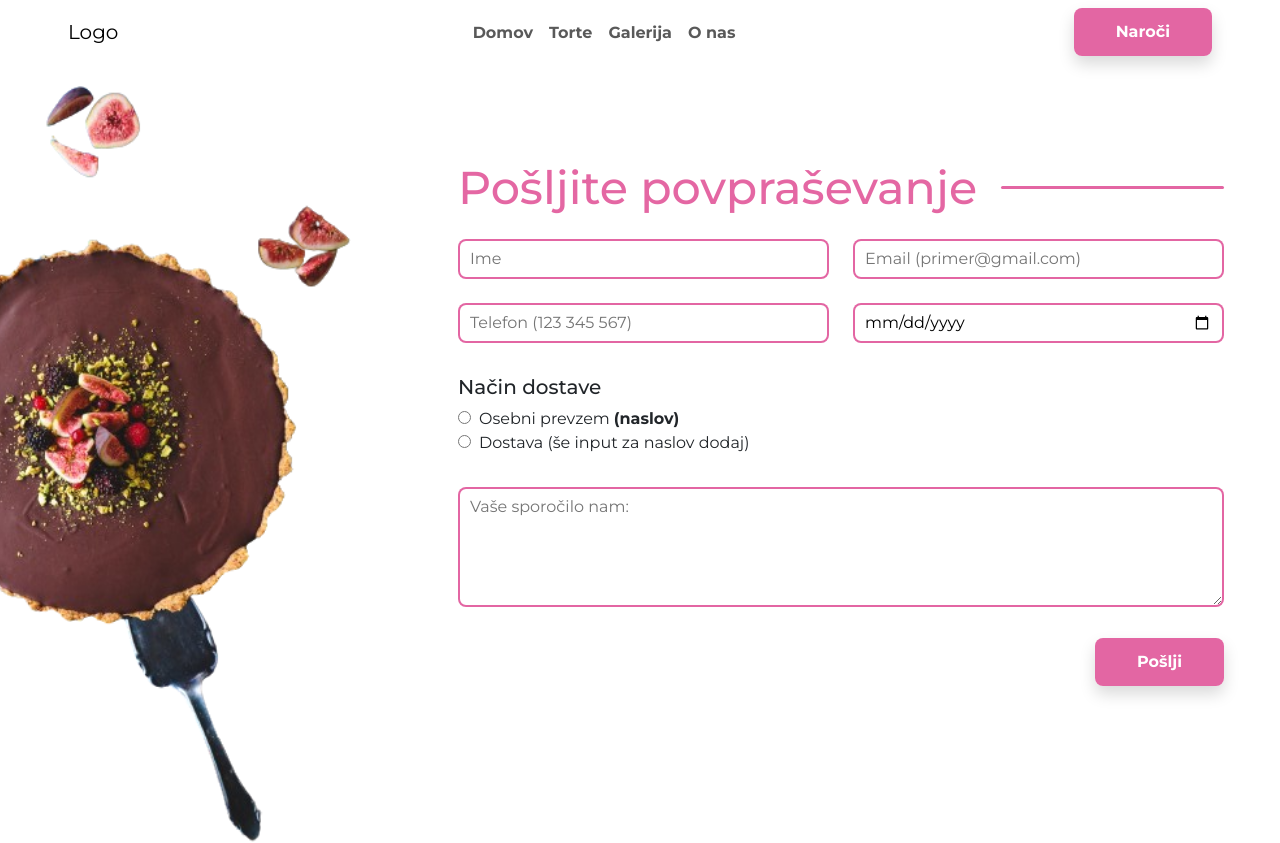
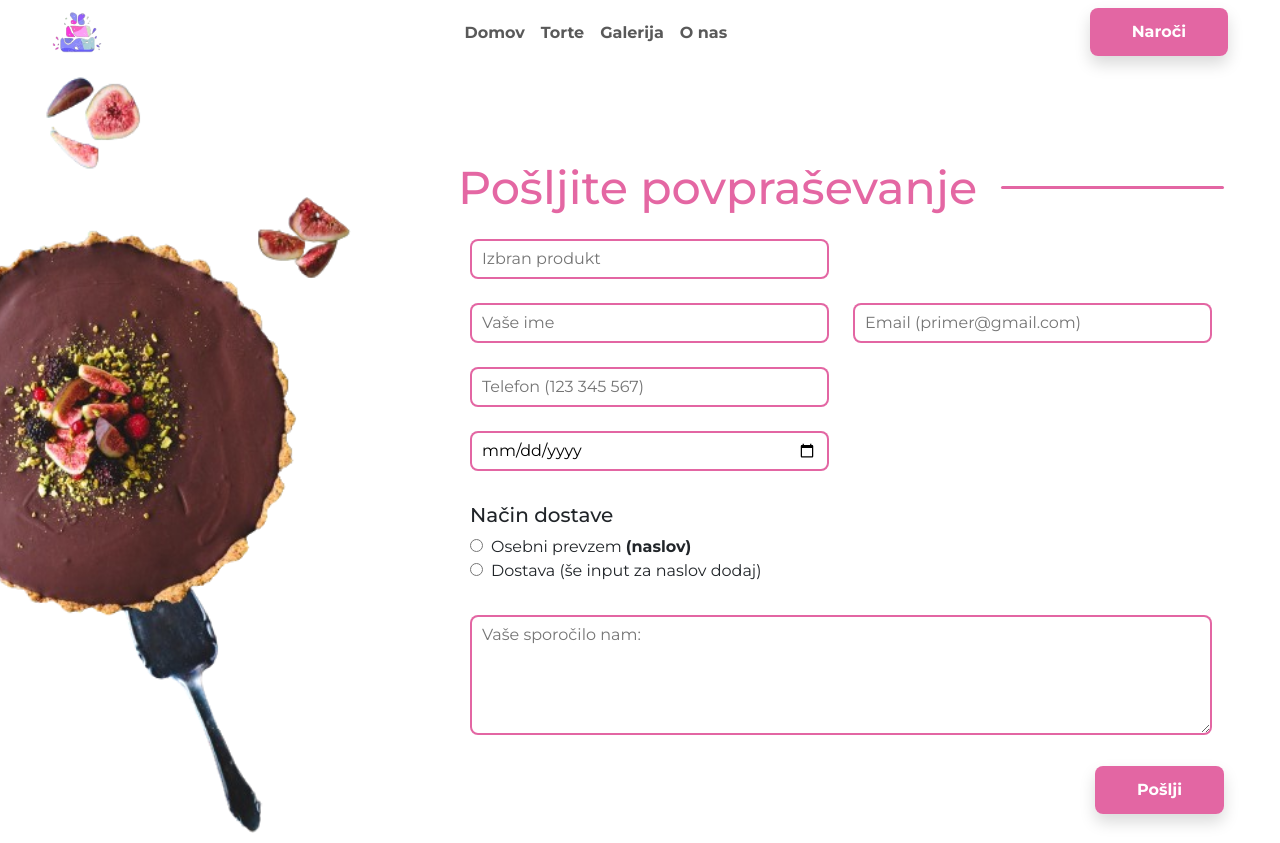
Before and after one commit to galeb9/panna-torte, a Next.js app: page /povprasevanje in a window 1280 px wide. Shown: the top 843 px of the page. Built offline with nearby package versions, Linux system fonts and the light colour scheme.

Commit message:
feat: Email send option, Logo component

```diff
--- /dev/null
+++ b/src/app/api/products/[id]/route.js
@@ -0,0 +1,14 @@
+import { NextResponse } from "next/server";
+
+const products = require("../../../../../public/products.json");
+
+export async function GET(request, context) {
+  const { params } = context;
+  const product = products.cakes.filter(
+    (item) => params.id === item.id.toString()
+  );
+
+  return NextResponse.json({
+    product,
+  });
+}
--- /dev/null
+++ b/src/app/api/products/route.js
@@ -0,0 +1,8 @@
+import { NextResponse } from "next/server";
+const products = require("../../../../public/products.json");
+
+export async function GET() {
+  return NextResponse.json({
+    products,
+  });
+}
--- /dev/null
+++ b/src/app/api/sendEmail/route.js
@@ -0,0 +1,49 @@
+import nodemailer from "nodemailer";
+import { NextResponse } from "next/server";
+
+export async function POST(request) {
+  const { formData } = await request.json();
+  console.log("starts", formData);
+
+  const myMail = "matej.grimsic@gmail.com";
+  const myMailCode = "utwr bswl wmzu chzs";
+
+  try {
+    const transport = nodemailer.createTransport({
+      service: "gmail",
+      host: "smtp.gmail.com",
+      port: 465,
+      auth: {
+        user: myMail,
+        pass: myMailCode,
+      },
+      tls: {
+        rejectUnauthorized: false,
+      },
+    });
+
+    const mailOptions = {
+      from: formData.email,
+      to: myMail,
+      subject: `Povpraševanje za ${formData.product}`,
+      html: `
+      <h2>Povpraševanje za ${formData.product}</h2>
+      <p>Ime stranke: ${formData.ime}</p>
+      <p>Izdelek ${formData.product}</p>
+      <p>Datum prevzema: ${formData.datumPrevzema}</p>
+      <p>Način dostave: ${formData.deliveryType}</p>
+      <p>Tel stranke: <a href="tel:+${formData.telefon}">${formData.telefon}</a></p>
+      <p>${formData.message}</p>
+      `,
+    };
+
+    await transport.sendMail(mailOptions);
+
+    return NextResponse.json(
+      { message: "Greate success -Borat" },
+      { status: 200 }
+    );
+  } catch (error) {
+    return NextResponse.json({ message: "ulov " + error }, { status: 500 });
+  }
+}
--- a/src/app/components/Footer/Footer.js
+++ b/src/app/components/Footer/Footer.js
@@ -1,20 +1,20 @@
 import Link from "next/link";
 import Image from "next/image";
-
-import "./Footer.scss";
+import Logo from "../Logo/Logo.js";
 
 import tel from "../../../../public/images/footer/tel.svg";
 import mail from "../../../../public/images/footer/mail.svg";
-
 import fb from "../../../../public/images/footer/fb.svg";
 import insta from "../../../../public/images/footer/insta.svg";
 import location from "../../../../public/images/footer/location.svg";
+
+import "./Footer.scss";
 
 export default function Footer() {
   return (
     <div className="footer base-bg-grey py-5">
       <div className="base-container d-flex justify-content-between gap-5">
-        <div>Logo</div>
+        <Logo />
         <div className="footer-items d-flex">
           <div>
             <h5 className="mb-3">Delovni čas</h5>
--- a/src/app/components/Header/Header.js
+++ b/src/app/components/Header/Header.js
@@ -1,10 +1,12 @@
 "use client";
+import { usePathname } from "next/navigation";
+import { useEffect } from "react";
+
+import Link from "next/link";
+import Logo from "../Logo/Logo.js";
+import BaseButton from "../UI/BaseButton/BaseButton";
 
 import "./Header.scss";
-import Link from "next/link";
-import BaseButton from "../UI/BaseButton/BaseButton";
-import { usePathname } from "next/navigation";
-import { useEffect } from "react";
 
 export default function Header() {
   useEffect(() => {
@@ -22,11 +24,9 @@ export default function Header() {
 
   return (
     <div className="sticky-top bg-white">
-      <nav className="base-container navbar navbar-expand-lg">
+      <nav className="base-container navbar navbar-expand-lg px-0">
         <div className="container-fluid">
-          <Link className="navbar-brand" href="/">
-            Logo
-          </Link>
+          <Logo />
 
           <div
             className="collapse navbar-collapse"
--- /dev/null
+++ b/src/app/components/Logo/Logo.js
@@ -0,0 +1,15 @@
+import Image from "next/image";
+import Link from "next/link";
+import logo from "../../../../public/images/panna-logo.png";
+
+import "./Logo.scss";
+
+export default function Logo() {
+  return (
+    <div className="logo-container">
+      <Link className="navbar-brand" href="/">
+        <Image priority src={logo} alt="Logo image" width={100} height={100} />
+      </Link>
+    </div>
+  );
+}
--- /dev/null
+++ b/src/app/components/Logo/Logo.scss
@@ -0,0 +1,3 @@
+.logo-container {
+  max-width: 50px;
+}
--- a/src/app/povprasevanje/page.js
+++ b/src/app/povprasevanje/page.js
@@ -6,23 +6,11 @@ import Image from "next/image";
 import BaseButton from "../components/UI/BaseButton/BaseButton";
 import BaseSectionTitle from "../components/UI/BaseSectionTitle/BaseSectionTItle";
 import sideImg from "../../../public/images/form/sideImg.png";
-
 import { useState } from "react";
 
 export default function Povprasevanje() {
-  // const send = async () => {
-  //   "use server";
-  //   console.log("clicked");
-
-  //   await sendMail({
-  //     to: "matej.grimsic@gmail.com",
-  //     name: "stranka",
-  //     subject: "test cake",
-  //     body: "<h1>A tasty cake</h1>",
-  //   });
-  // };
-
   const [formData, setFormData] = useState({
+    product: "",
     ime: "",
     email: "",
     telefon: "",
@@ -38,7 +26,18 @@ export default function Povprasevanje() {
 
   const handleSubmit = (e) => {
     e.preventDefault();
-    console.log("Form data submitted:", formData);
+
+    sendMail({ formData });
+  };
+  const sendMail = async (formData) => {
+    const response = await fetch("/api/sendEmail", {
+      method: "POST",
+      headers: {
+        "content-type": "application/json",
+      },
+      body: JSON.stringify(formData),
+    });
+    console.log(await response.json());
   };
 
   return (
@@ -50,14 +49,28 @@ export default function Povprasevanje() {
         <BaseSectionTitle text="Pošljite povpraševanje"></BaseSectionTitle>
 
         <form onSubmit={handleSubmit}>
-          <div className="containe my-4">
-            <div className="row gx-4 mb-4">
+          <div className="container my-4">
+            <div className="row mb-4">
+              <div className="col">
+                <input
+                  type="text"
+                  name="product"
+                  value={formData.product}
+                  placeholder="Izbran produkt"
+                  onChange={handleChange}
+                  className="form-input w-100"
+                />
+              </div>
+              <div className="col"></div>
+            </div>
+
+            <div className="row mb-4">
               <div className="col">
                 <input
                   type="text"
                   name="ime"
                   value={formData.ime}
-                  placeholder="Ime"
+                  placeholder="Vaše ime"
                   onChange={handleChange}
                   className="form-input w-100"
                 />
@@ -74,7 +87,7 @@ export default function Povprasevanje() {
               </div>
             </div>
 
-            <div className="row gx-4 mb-4">
+            <div className="row mb-4">
               <div className="col">
                 <input
                   type="tel"
@@ -85,6 +98,9 @@ export default function Povprasevanje() {
                   className="form-input col-6 w-100"
                 />
               </div>
+              <div className="col"></div>
+            </div>
+            <div className="row mb-4">
               <div className="col">
                 <input
                   type="date"
@@ -95,6 +111,7 @@ export default function Povprasevanje() {
                   className="form-input col-6 w-100"
                 />
               </div>
+              <div className="col"></div>
             </div>
             {/* for radio */}
             <div className="form-radios-container py-2 mb-4">
--- a/src/lib/mail.js
+++ b/src/lib/mail.js
@@ -13,6 +13,7 @@ export async function sendMail({ to, name, subject, body }) {
       pass: SMTP_PASSWORD,
     },
   });
+
   try {
     const testResult = await transport.verify();
     console.log(testResult);
@@ -24,7 +25,7 @@ export async function sendMail({ to, name, subject, body }) {
   try {
     await new Promise((resolve, reject) => {
       // send mail
-      transporter.sendMail(mailOptions, (err, response) => {
+      transport.sendMail(mailOptions, (err, response) => {
         if (err) {
           reject(err);
         } else {
```
Also changed, not shown: src/app/neki/page.js (added, +33 -0 lines), public/images/panna-logo.png (added).
